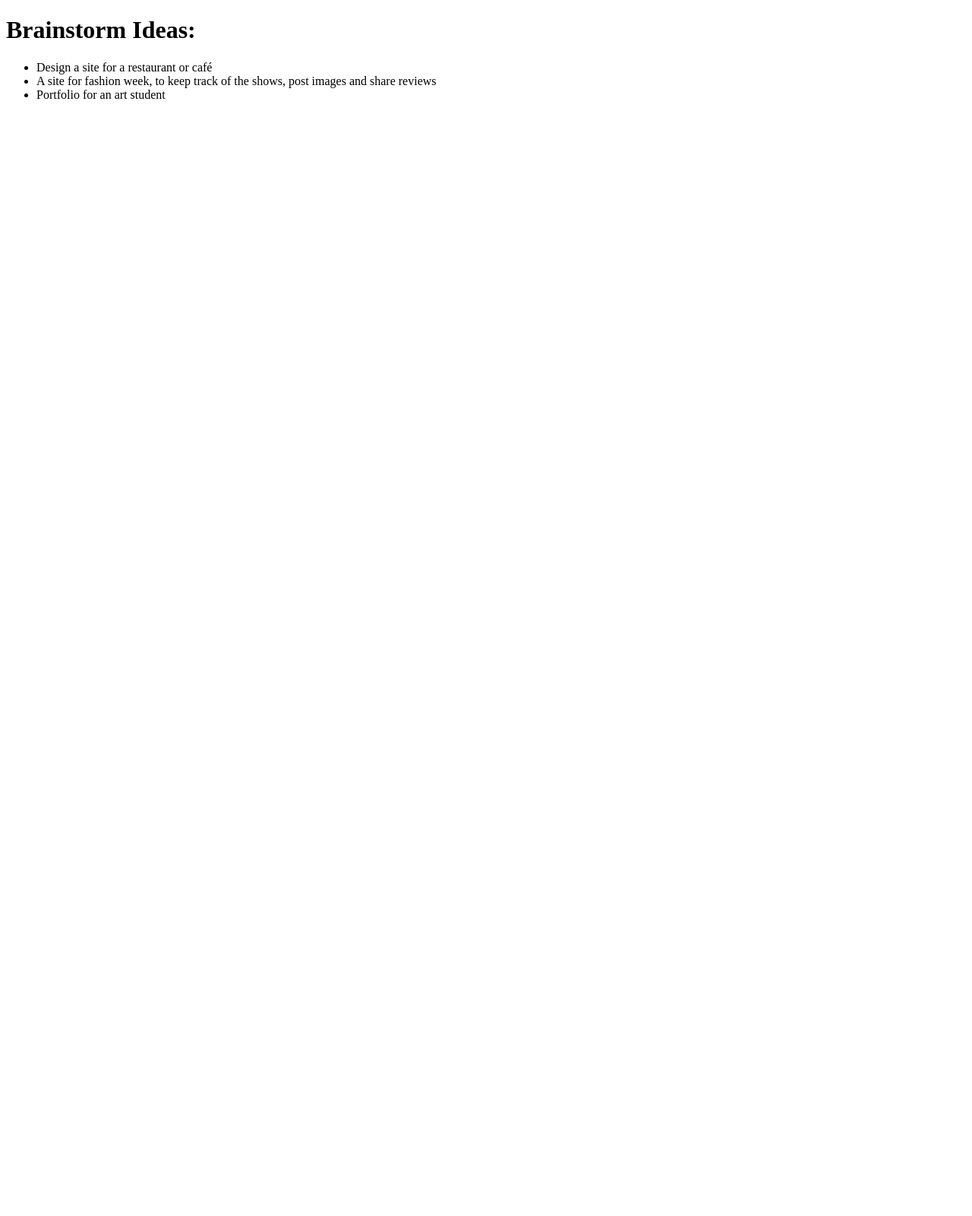
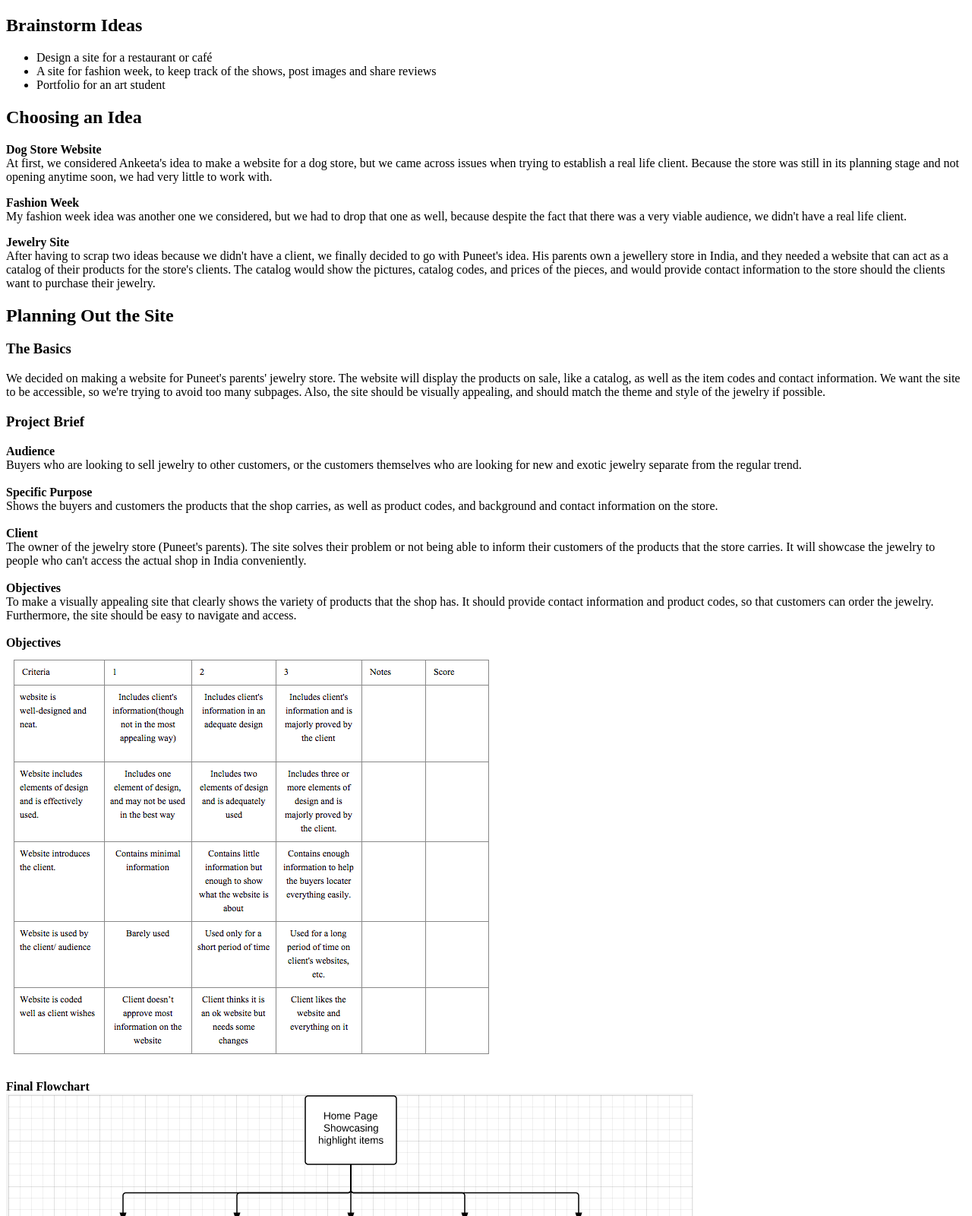
Before and after one commit to jli15/CTD-Planning-Site-JLi, a plain HTML site: page index.html in a window 1280 px wide. Shown: the top 1600 px of the page at 76% size. Before the commit the page ends 800 px from the top, so only its background shows below. Drawn offline with Linux system fonts and the light colour scheme.

Commit message:
Flowcharts

```diff
--- a/index.html
+++ b/index.html
@@ -2,11 +2,48 @@
 <html>
 <head><title>CTD Planning Site</title></head>
 <body>
-  <h1>Brainstorm Ideas:</h1>
-    <ul>
+  <h2>Brainstorm Ideas</h2>
+    <p><ul>
       <li>Design a site for a restaurant or café</li>
       <li>A site for fashion week, to keep track of the shows, post images and share reviews</li>
       <li>Portfolio for an art student</li>
-    </ul>
+    </ul></p>
+  <h2>Choosing an Idea</h2>
+    <p>
+        <strong>Dog Store Website</strong><br>At first, we considered Ankeeta's idea to make a website for a dog store, but we came across issues when trying to establish a real life client. Because the store was still in its planning stage and not opening anytime soon, we had very little to work with.
+    </p>
+    <p>
+        <strong>Fashion Week</strong><br>My fashion week idea was another one we considered, but we had to drop that one as well, because despite the fact that there was a very viable audience, we didn't have a real life client.
+    </p>
+    <p>
+        <strong>Jewelry Site</strong><br>After having to scrap two ideas because we didn't have a client, we finally decided to go with Puneet's idea. His parents own a jewellery store in India, and they needed a website that can act as a catalog of their products for the store's clients. The catalog would show the pictures, catalog codes, and prices of the pieces, and would provide contact information to the store should the clients want to purchase their jewelry.
+    </p>
+  <h2>Planning Out the Site</h2>
+    <h3>The Basics</h3>
+    <p>
+        We decided on making a website for Puneet's parents' jewelry store. The website will display the products on sale, like a catalog, as well as the item codes and contact information. We want the site to be accessible, so we're trying to avoid too many subpages. Also, the site should be visually appealing, and should match the theme and style of the jewelry if possible.
+    </p>
+    <h3>Project Brief</h3>
+    <p>
+        <strong>Audience</strong><br>Buyers who are looking to sell jewelry to other customers, or the customers themselves who are looking for new and exotic jewelry separate from the regular trend.<br><br>
+        <strong>Specific Purpose</strong><br>Shows the buyers and customers the products that the shop carries, as well as product codes, and background and contact information on the store.<br><br>
+        <strong>Client</strong><br>The owner of the jewelry store (Puneet's parents). The site solves their problem or not being able to inform their customers of the products that the store carries. It will showcase the jewelry to people who can't access the actual shop in India conveniently.<br><br>
+        <strong>Objectives</strong><br>To make a visually appealing site that clearly shows the variety of products that the shop has. It should provide contact information and product codes, so that customers can order the jewelry. Furthermore, the site should be easy to navigate and access. <br><br>
+        <strong>Objectives</strong><br>
+        <img src="Screen%20Shot%202014-12-19%20at%202.47.39%20PM.png"><br><br>
+        <strong>Final Flowchart</strong><br>
+        <img src="flowchart.png"><br><br>
+    </p>
+    <h3>Progress Chart</h3>
+    <p>
+        The following shows our progress so far, and the work that still needs to be done.<br>
+        <img src="Screen%20Shot%202014-12-19%20at%202.50.18%20PM.png">
+    </p>
+   <h2>Mapping Out the Webpages</h2>
+    <h3>Wireframes</h3>
+    <p>
+        Today, I started making wireframes in class for the home page of our jewellery website. Below is the example of our first draft:<br><img src="Wireframe.png">
+    </p>
 </body>
 </html>
+.
```
Also changed, not shown: Screen Shot 2014-12-19 at 2.47.39 PM.png (added), Screen Shot 2014-12-19 at 2.50.18 PM.png (added), Wireframe.png (added), flowchart.png (added).
